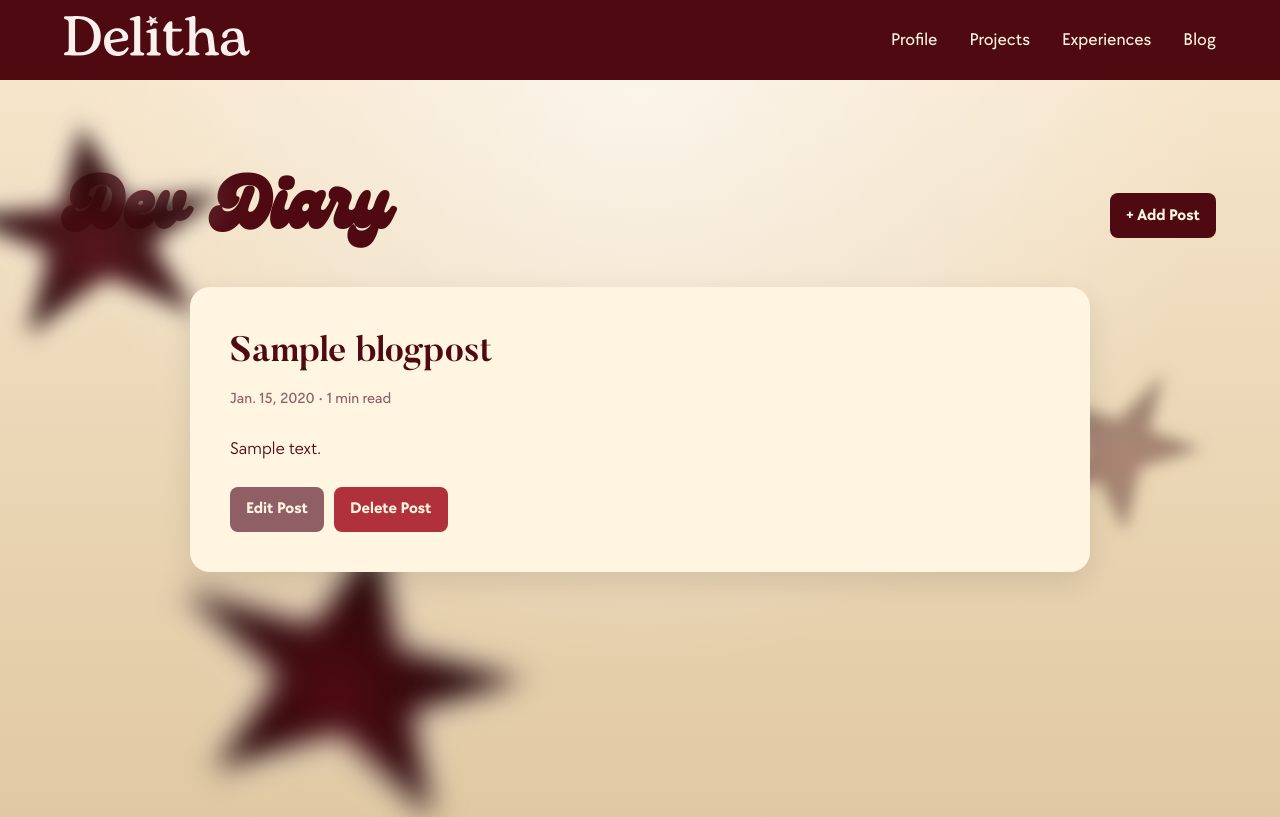
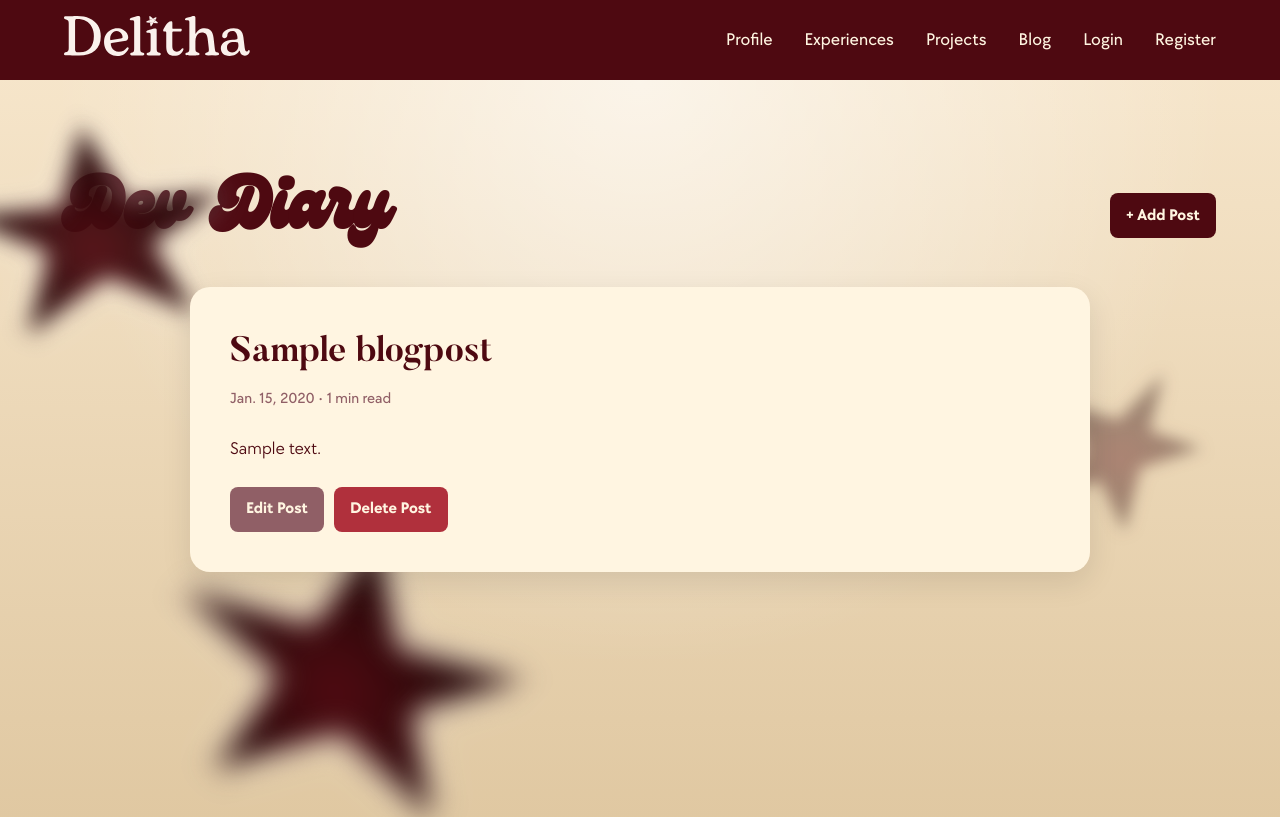
Before and after one commit to theodoradelitha/myportofolio, a Django app: page /blog/ in a window 1280 px wide. Shown: the top 817 px of the page. Run offline with Django 5.2, Linux system fonts and the light colour scheme; tables that the repository leaves empty hold one stand-in row (values such as "Sample post").

Commit message:
feat: added the displaying login status in the Navbar

```diff
--- a/main/urls.py
+++ b/main/urls.py
@@ -3,7 +3,8 @@ from main.views import (
     show_main, show_experience, show_projects, show_blog,
     create_project, get_projects_json, delete_project, update_project,
     create_blog, get_blogs_json, delete_blog, update_blog,
-    create_experience, get_experience_json, delete_experience, update_experience
+    create_experience, get_experience_json, delete_experience, update_experience,
+    register, login_user, logout_user
 )
 
 app_name = 'main'
@@ -28,4 +29,8 @@ urlpatterns = [
     path("api/blog/", get_blogs_json, name="get_blogs_json"),
     path("blog/<uuid:blog_id>/update/", update_blog, name="update_blog"),
     path("blog/<uuid:blog_id>/delete/", delete_blog, name="delete_blog"),
+
+    path("register/", register, name="register"),
+    path("login/", login_user, name="login"),
+    path("logout/", logout_user, name="logout")
 ]
--- a/main/views.py
+++ b/main/views.py
@@ -259,3 +259,7 @@ def login_user(request):
         "form": form,
     }
     return render(request, "components/login.html", context)
+
+def logout_user(request):
+    logout(request)
+    return redirect("main:show_main")
--- a/templates/base.html
+++ b/templates/base.html
@@ -18,7 +18,7 @@
     <!-- HEADER & NAVIGATION -->
     <header class="site-header">
         <div class="container">
-            <a href="{% url 'main:show_main' %}" class="brand">
+            <a href="{%  url 'main:show_main' %}" class="brand">
                 <img src="{% static 'img/logo.svg' %}" alt="Delitha Logo" class="logo">
             </a>
             <button class="mobile-menu-toggle" aria-label="Toggle Menu" id="mobile-menu-toggle">
@@ -28,9 +28,16 @@
             </button>
             <nav id="site-nav" class="site-nav">
                 <a href="{% url 'main:show_main' %}">Profile</a>
+                <a href="{% url 'main:show_experience' %}">Experiences</a>
                 <a href="{% url 'main:show_projects' %}">Projects</a>
-                <a href="{% url 'main:show_experience' %}">Experiences</a>
                 <a href="{% url 'main:show_blog' %}">Blog</a>
+                {% if user.is_authenticated %}
+                    <span class="nav-user">{{ user.username }}</span>
+                    <a href="{% url 'main:logout' %}">Logout</a>
+                {% else %}
+                    <a href="{% url 'main:login' %}">Login</a>
+                    <a href="{% url 'main:register' %}">Register</a>
+                {% endif %}
             </nav>
         </div>
     </header>
```
